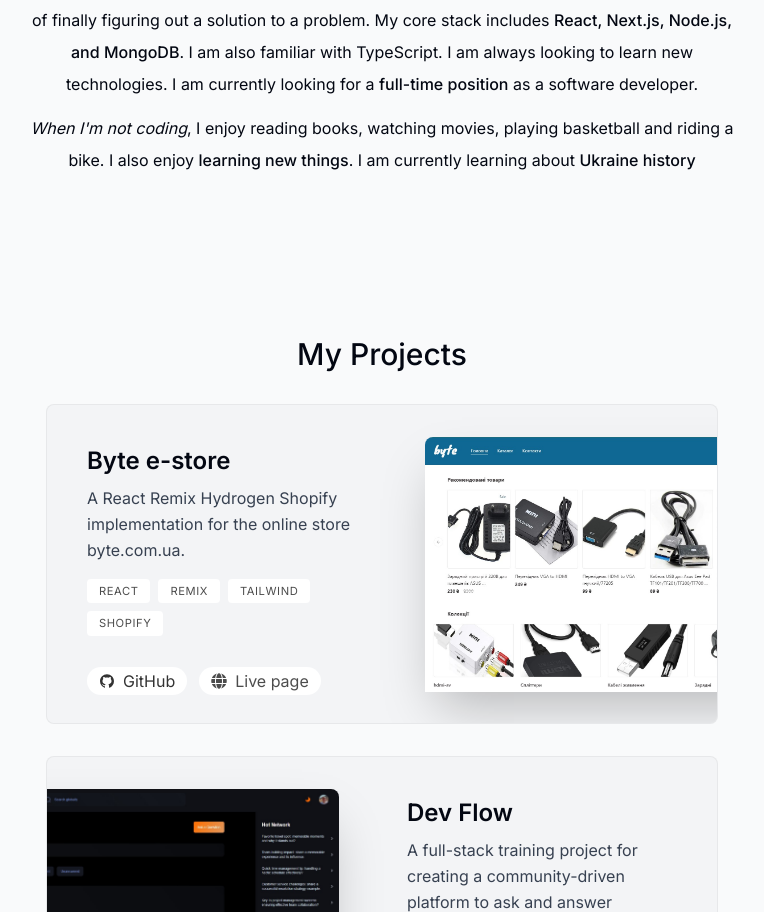
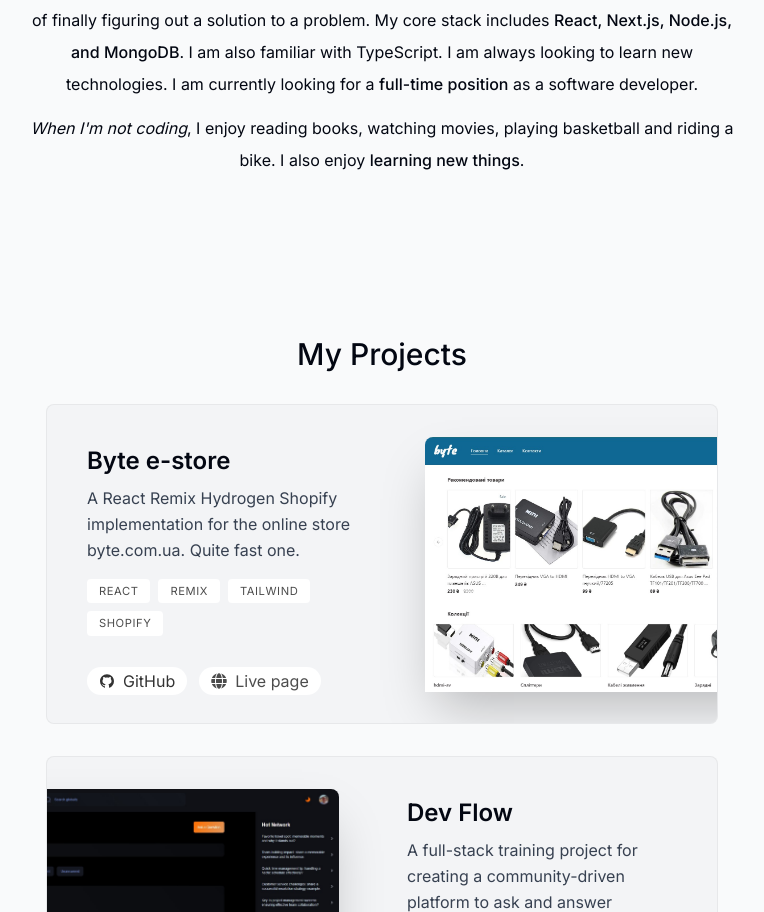
Before and after one commit to sergio-nezhigay/portfolio, a Next.js app: page / in a window 1280 px wide. Shown: the part 930-1842 px from the top of the page, without its empty margins (258-1022 px from the left). Built offline with nearby package versions, Linux system fonts and the light colour scheme.

Commit message:
correct books

```diff
--- a/components/about.tsx
+++ b/components/about.tsx
@@ -40,9 +40,7 @@
       <p>
         <span className="italic">When I'm not coding</span>, I enjoy reading
         books, watching movies, playing basketball and riding a bike. I also
-        enjoy <span className="font-medium">learning new things</span>. I am
-        currently learning about{" "}
-        <span className="font-medium">Ukraine history </span>
+        enjoy <span className="font-medium">learning new things</span>.
       </p>
     </motion.section>
   );
--- a/lib/data.ts
+++ b/lib/data.ts
@@ -51,7 +51,7 @@
   {
     title: "Byte e-store",
     description:
-      "A React Remix Hydrogen Shopify implementation for the online store byte.com.ua.",
+      "A React Remix Hydrogen Shopify implementation for the online store byte.com.ua. Quite fast one.",
     tags: ["React", "Remix", "Tailwind", "Shopify"],
     imageUrl: byteImg,
     github: "https://github.com/sergio-nezhigay/hydrogen-demo9",
```
